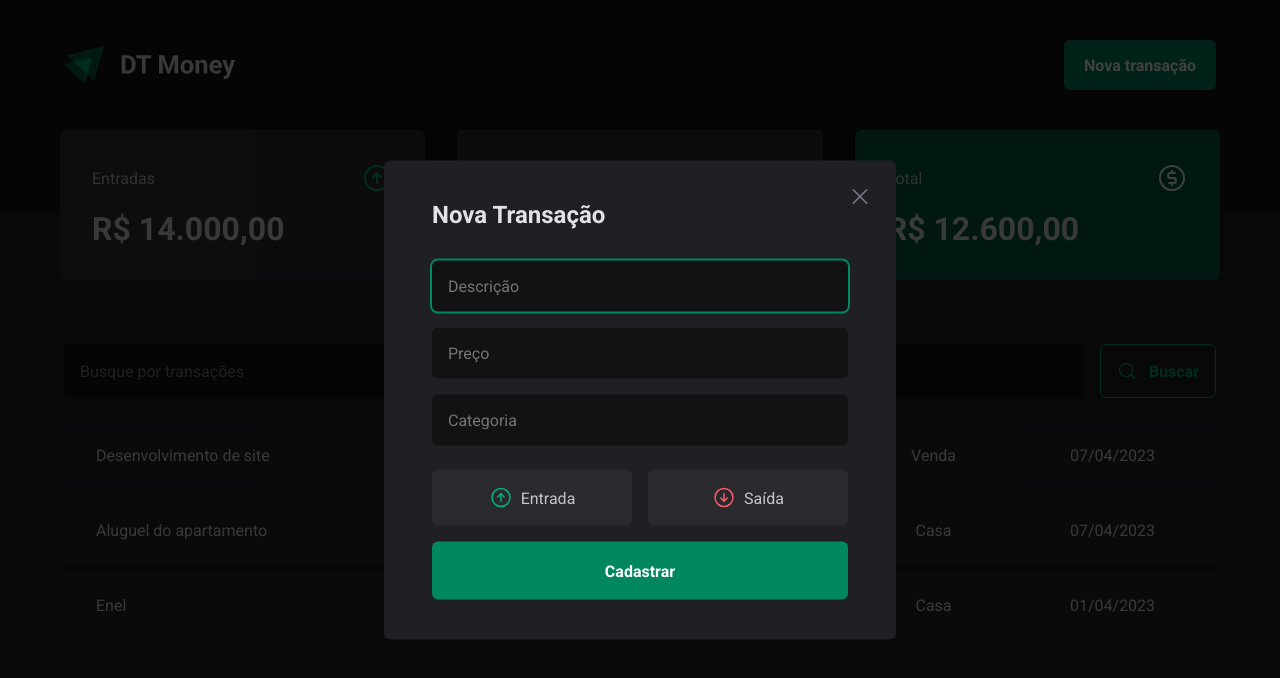
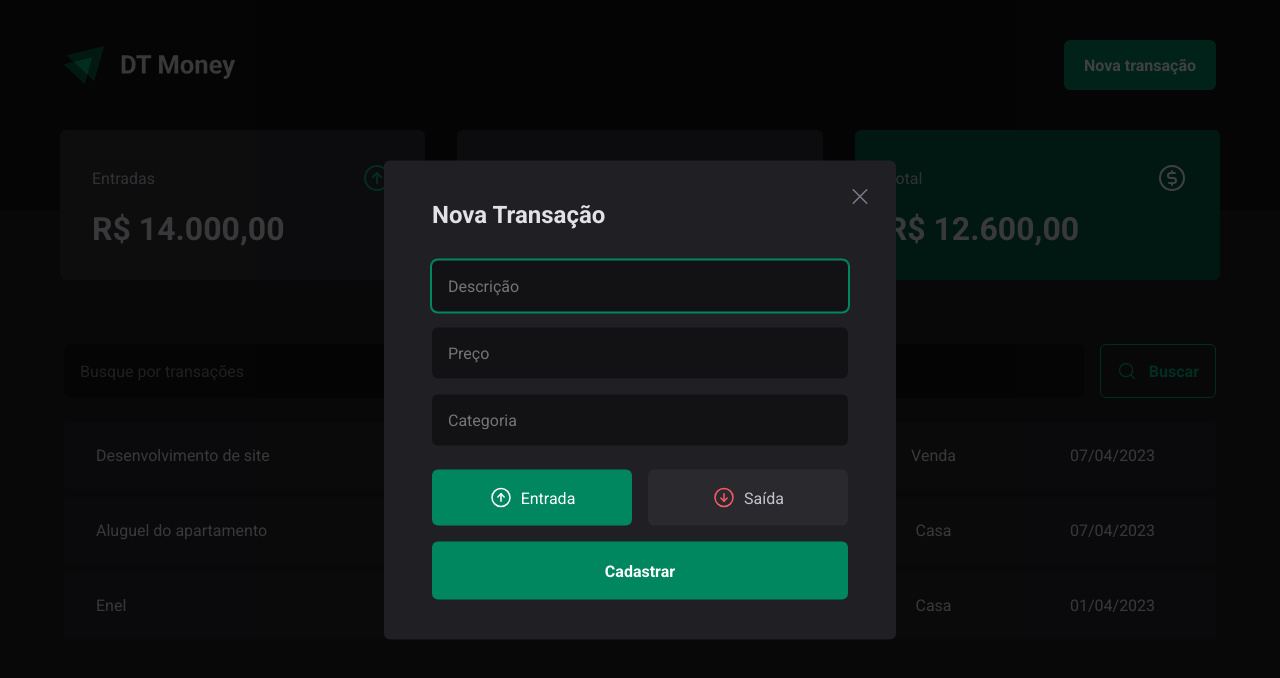
Before and after one commit to steniomoreira/ignite-td-money, a React (Vite) app: page / in a window 1280 px wide. Both pictures are taken after a click on the button "Nova transação". Shown: the top 678 px of the page. Built offline with nearby package versions, Linux system fonts and the light colour scheme; data requests are answered from the project's data file.

Commit message:
feat: Controlled components

```diff
--- a/src/components/NewTransactionModal/index.tsx
+++ b/src/components/NewTransactionModal/index.tsx
@@ -1,6 +1,6 @@
 import * as Dialog from "@radix-ui/react-dialog";
 import { X, ArrowCircleUp, ArrowCircleDown } from 'phosphor-react'
-import { useForm } from 'react-hook-form';
+import { useForm, Controller } from 'react-hook-form';
 import * as z from 'zod';
 import { zodResolver } from '@hookform/resolvers/zod';
 
@@ -10,17 +10,22 @@
   description: z.string(),
   price: z.number(),
   category: z.string(),
+  type: z.enum(['income', 'outcome'])
 })
 
 type NewTransactionFormInputs = z.infer<typeof newTransactionFormSchema>
 
 export function NewTransactionModal() {
   const {
+    control,
     register,
     handleSubmit,
     formState: { isSubmitting }
   } = useForm<NewTransactionFormInputs>({
-    resolver: zodResolver(newTransactionFormSchema)
+    resolver: zodResolver(newTransactionFormSchema),
+    defaultValues: {
+      type: "income"
+    }
   });
 
   async function handleNewCreateTransactions(data: NewTransactionFormInputs) {
@@ -58,7 +63,15 @@
               {...register('category')}
             />
 
-            <TransactionType>
+            <Controller
+              control={control}
+              name="type"
+              render={({field}) => {
+                return (
+                  <TransactionType
+                    onValueChange={field.onChange}
+                    value={field.value}
+                  >
                     <TransactionTypeButton variant="income" value="income">
                       <ArrowCircleUp size={24} />
                       Entrada
@@ -69,6 +82,10 @@
                       Saída
                     </TransactionTypeButton>
                   </TransactionType>
+                )
+              }}
+            />
+
 
             <button type="submit" disabled={isSubmitting}>Cadastrar</button>
           </form>
```
Lines whose indentation alone changed are shown as unchanged.
